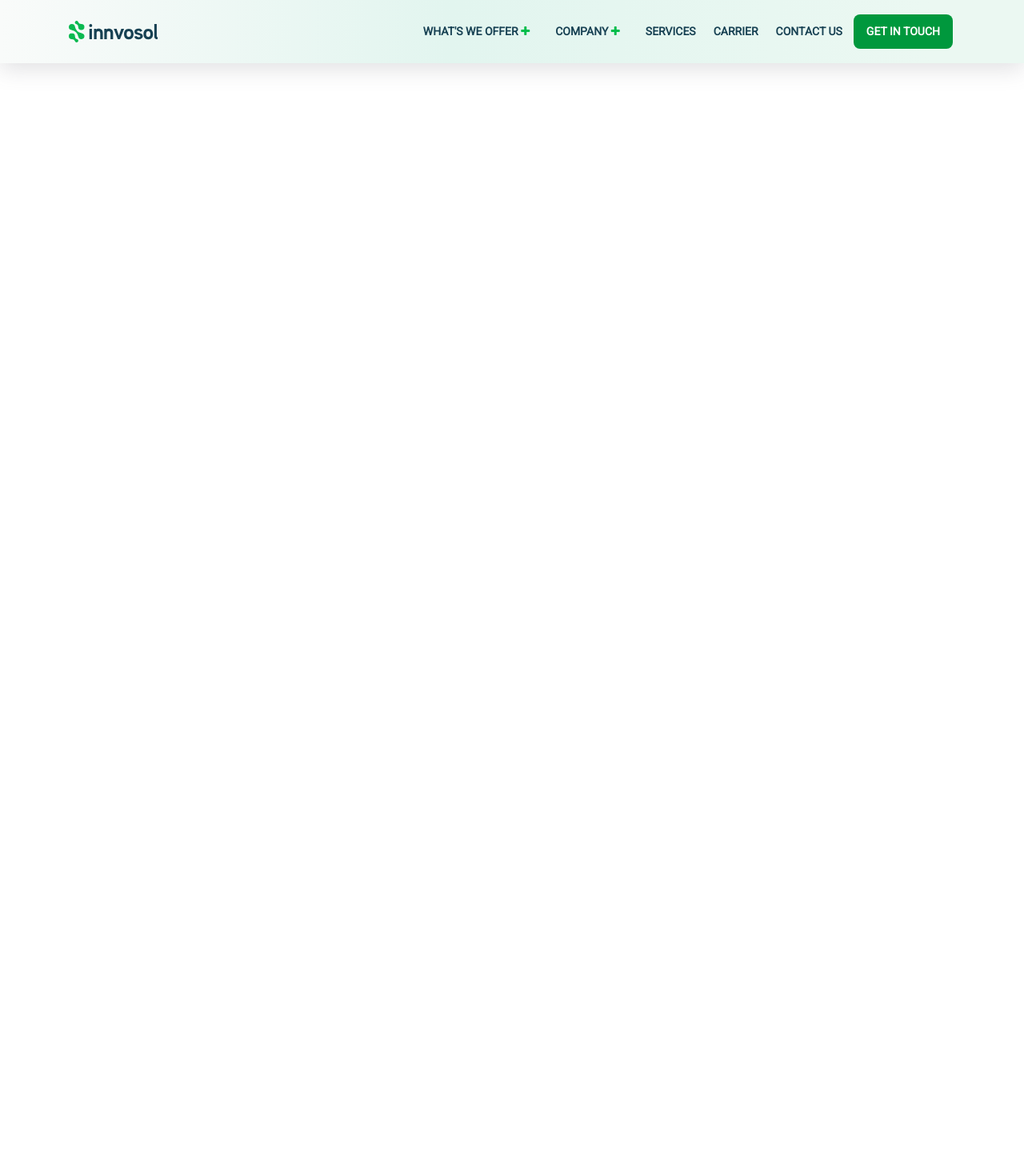
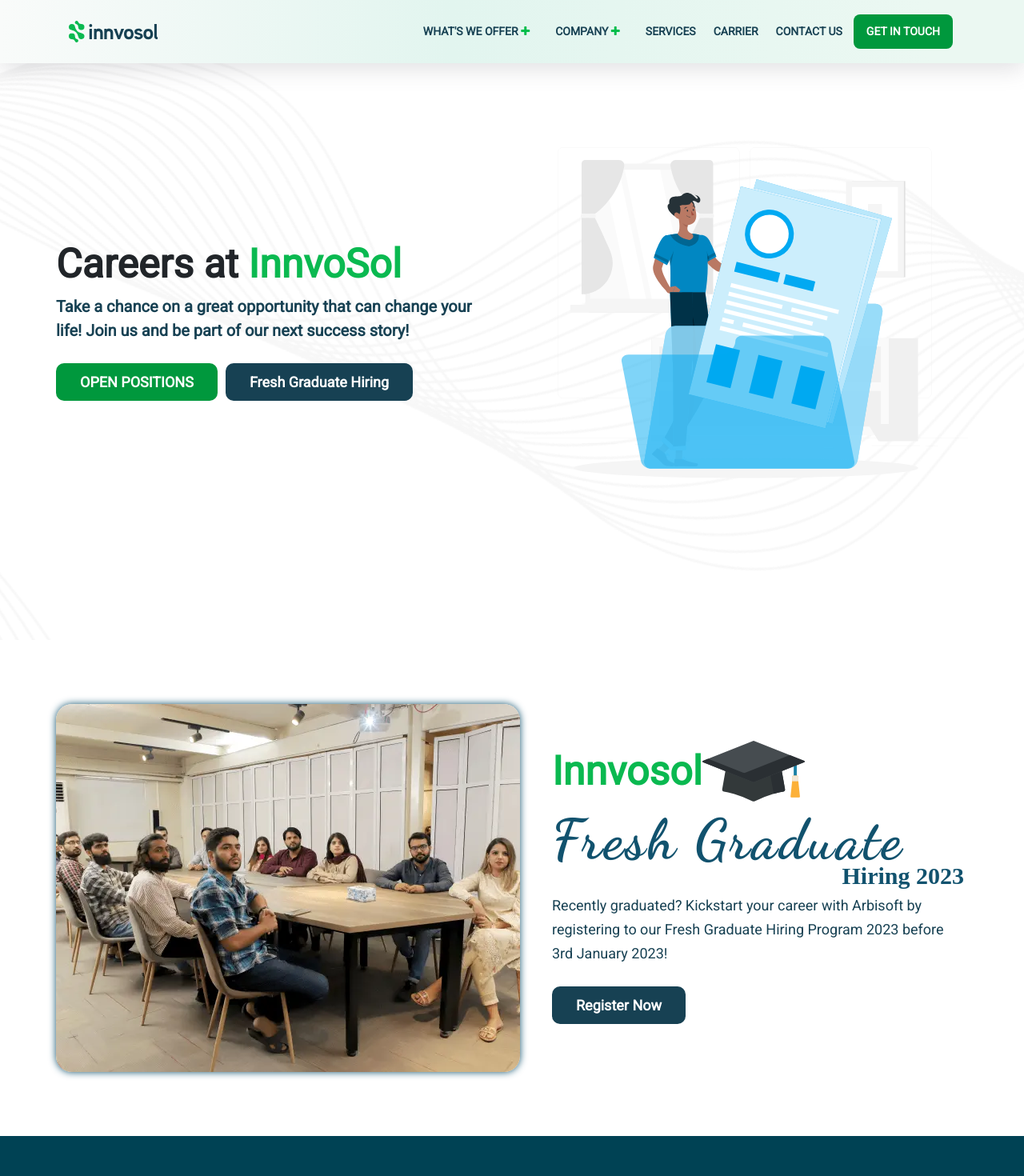
Before and after one commit to BasharatAliKing/innvosol-project, a React (Create React App) app: page /Carrier in a window 1280 px wide. Shown: the top 1470 px of the page at 80% size. Before the commit the page ends 800 px from the top, so only its background shows below. Built offline with nearby package versions, Linux system fonts and the light colour scheme.

Commit message:
Carrier page added

```diff
--- a/public/index.html
+++ b/public/index.html
@@ -22,7 +22,9 @@
 <link rel="preconnect" href="https://fonts.googleapis.com">
 <link rel="preconnect" href="https://fonts.gstatic.com" crossorigin>
 <link href="https://fonts.googleapis.com/css2?family=Playfair+Display:wght@900&family=Poppins:wght@500&family=Roboto&display=swap" rel="stylesheet">
-
+<link rel="preconnect" href="https://fonts.googleapis.com">
+<link rel="preconnect" href="https://fonts.gstatic.com" crossorigin>
+<link href="https://fonts.googleapis.com/css2?family=Dancing+Script:wght@700&family=Playfair+Display:wght@900&family=Poppins:wght@500&family=Roboto&display=swap" rel="stylesheet">
   </head>
   <body>
     <noscript>You need to enable JavaScript to run this app.</noscript>
--- a/src/App.js
+++ b/src/App.js
@@ -17,8 +17,8 @@
         <Routes>
           <Route exact path='/' element={<Home/>} ></Route>
           <Route exact path='/Home' element={<Home/>} ></Route>
-
           <Route exact path='/Services' element={<Services/>} ></Route>
+          <Route exact path='/Carrier' element={<Carrier/>} ></Route>
         </Routes>
      </Router>
     </>
--- a/src/Pages/Carrier.jsx
+++ b/src/Pages/Carrier.jsx
@@ -0,0 +1,53 @@
+import React from 'react'
+import MainPara from '../Components/MainPara'
+import ButtonOne from '../Components/ButtonOne'
+import ButtonTwo from '../Components/ButtonTwo'
+import "../Utilities/Carrier.css";
+import Footer from "../Layouts/Footer";
+export default function Carrier() {
+  return (
+    <>
+      {/* section carrier start here */}
+      <section id="Carrier">
+        <div className="container">
+            <div className="row">
+                <div className="col-md-6 first">
+                <h1>Careers at <span>InnvoSol</span></h1>
+                <MainPara mainpara="Take a chance on a great opportunity that can change your life! Join us and be part of our next success story!" />
+                  <div className="buttons">
+                    <ButtonOne btnOne="OPEN POSITIONS"/>
+                    <ButtonTwo btnTwo="Fresh Graduate Hiring"/>
+                  </div>
+                </div>
+                <div className="col-md-6">
+                <img src={process.env.PUBLIC_URL+"./Carrier-img.svg"} alt="My-Pic" />
+                </div>
+            </div>
+        </div>
+      </section>
+      <section id="fresh-hiring">
+        <div className="container">
+            <div className="row">
+               <div className="col-lg-6">
+                <img className='img'src={process.env.PUBLIC_URL+"./carriers-img.webp"} alt="My-Pic" />
+                </div>
+                <div className="col-lg-6 second">
+                  <div className="logo">
+                    <span>Innvosol</span>
+                    <img  src={process.env.PUBLIC_URL+"./graduation-hat.png"} alt="My-Pic" />
+                  </div>
+                  <h2>Fresh Graduate</h2>
+                  <div className="para">Hiring 2023</div>
+                <MainPara mainpara="Recently graduated? Kickstart your career with Arbisoft by registering to our Fresh Graduate Hiring Program 2023 before 3rd January 2023!" />
+
+                    <ButtonTwo btnTwo="Register Now"/>
+                </div>
+
+            </div>
+        </div>
+      </section>
+      {/* Footer */}
+      <Footer/>
+    </>
+  )
+}
--- /dev/null
+++ b/src/Utilities/Carrier.css
@@ -0,0 +1,99 @@
+
+#Carrier{
+    display: flex;
+    height: 100vh;
+    align-items: center;
+    background: url(/public/numberBg-5d0f5ca5094b23c1a8620b224b40cbca.png)no-repeat center center/cover;
+}
+#Carrier .col-md-6{
+    display: flex;
+    flex-direction: column;
+     justify-content: center;
+}
+#Carrier h1{
+    font-size: 50px;
+}
+#Carrier p{
+    font-size: 20px;
+    font-weight: 600;
+}
+#Carrier .buttons{
+    display: flex;
+    flex-direction: row;
+    gap: 10px;
+}
+#fresh-hiring .second{
+    padding: 20px;
+    padding-left: 50px;
+}
+#fresh-hiring .second .logo{
+    display: flex;
+    flex-direction: row;
+    gap: 20;
+    align-items: center;
+}
+#fresh-hiring .second .logo span{
+    font-size: 50px;
+    font-weight: 900;
+}
+#fresh-hiring .img{
+    border-radius: 20px;
+    box-shadow: 0px 0px 10px var(--primaryblue);
+}
+#fresh-hiring h2{
+    margin: 0px;
+    margin-top: -20px;
+    font-size: 70px;
+    letter-spacing: 3px;
+    font-weight: 800;
+    color: var(--primaryblue);
+    font-family: 'Dancing Script', cursive;
+/* font-family: 'Playfair Display', serif;
+font-family: 'Poppins', sans-serif;
+font-family: 'Roboto', sans-serif; */
+}
+#fresh-hiring .para{
+    margin-top: -20px;
+    font-family: 'Times New Roman', Times, serif;
+    font-size: 30px;
+    text-align: end;
+    font-weight: 600;
+    color: var(--primaryblue);
+}
+
+@media(max-width:992px){
+    #Carrier h1{
+        font-size: 35px;
+    }
+    #Carrier p{
+        font-size: 18px;
+    }
+    #Carrier .buttons{
+        flex-direction: column;
+
+    }
+    #fresh-hiring .img{
+        width: 100%;
+    }
+}
+@media(max-width:768px){
+    #Carrier{
+        height: 200vh;
+    }
+    #Carrier .buttons{
+        flex-direction: row;
+    }
+}
+@media(max-width:576px){
+    #Carrier{
+        padding: 0px 20px;
+    }
+    #Carrier .buttons{
+        flex-direction: column;
+    }
+    #fresh-hiring .img{
+       width: 99%;
+       margin: 0px 10px;
+    }
+
+}
```
Also changed, not shown: public/carriers-img.webp (added), public/graduation-hat.png (added).
